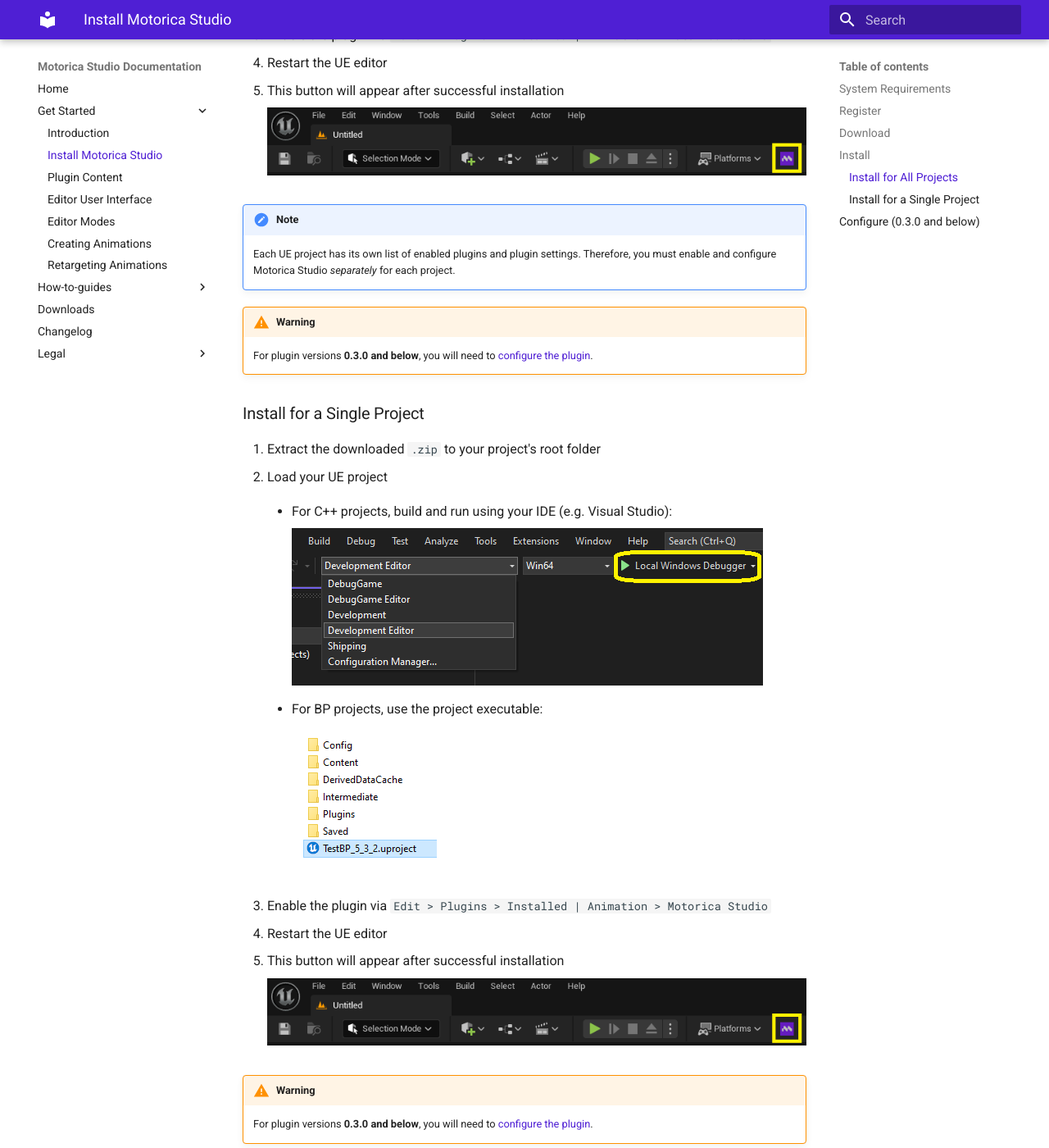
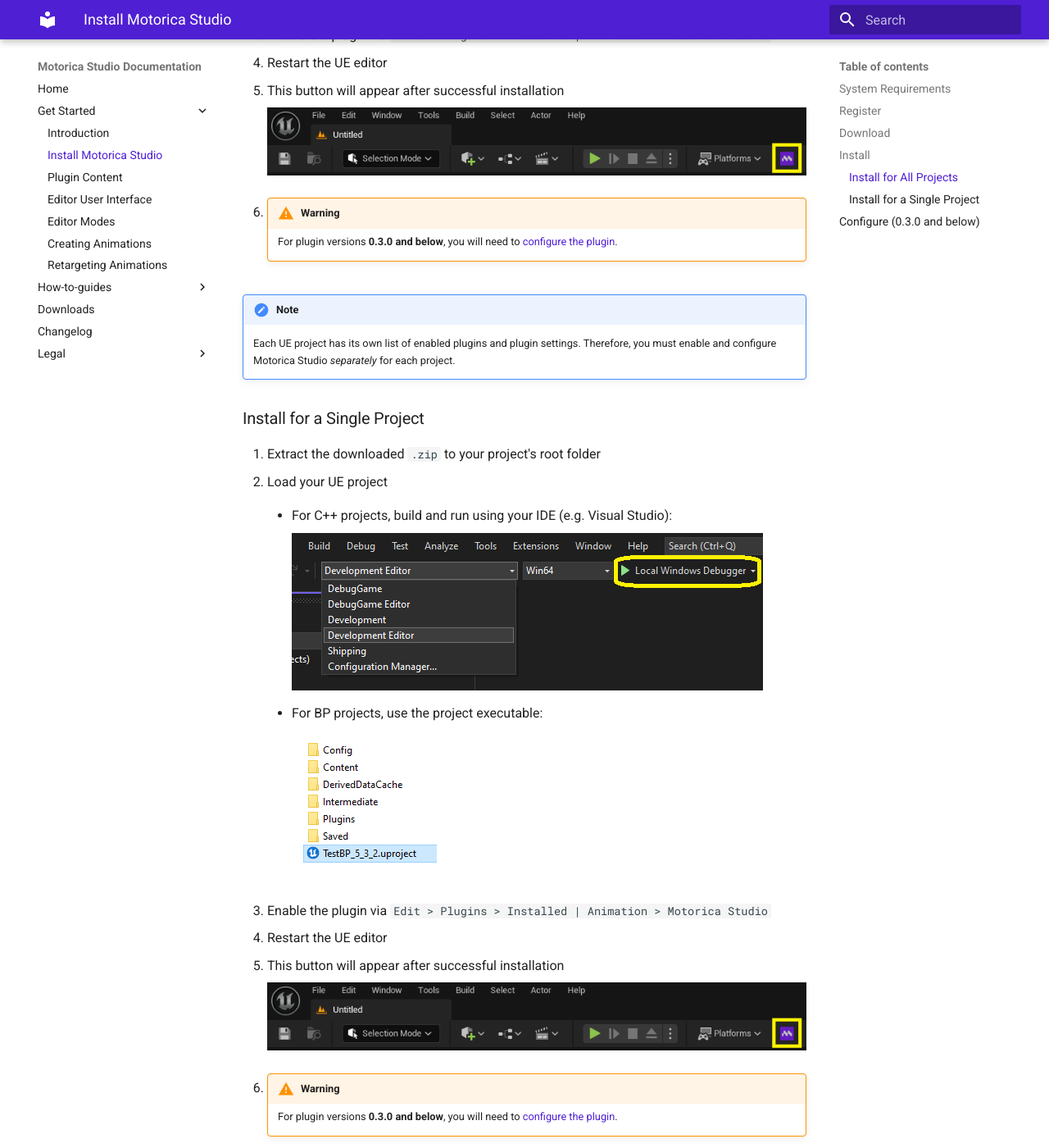
Before and after one commit to MotoricaAI/MoStudioDocs, an MkDocs documentation site: the page built from docs/get-started/installing.md, in a window 1280 px wide and 1400 px high, scrolled down 1468 px. Shown: the whole window at 82% size. Built offline with MkDocs 1.6.1 and Material for MkDocs 9.7.7, drawn with Linux system fonts in a browser that asks for light colours; some of the changed lines change nothing that is shown; some of the changed text lies outside the part shown.

Commit message:
Update docs

```diff
--- a/docs/get-started/installing.md
+++ b/docs/get-started/installing.md
@@ -41,11 +41,11 @@
 
     ![](../assets/images/ue-level-editor-toolbar-motorica-button.png)
 
+6. !!! warning
+    For plugin versions **0.3.0 and below**, you will need to [configure the plugin](#configure-030-and-below).
+
 !!! note
     Each UE project has its own list of enabled plugins and plugin settings. Therefore, you must enable and configure Motorica Studio *separately* for each project.
-
-!!! warning
-    For plugin versions **0.3.0 and below**, you will need to [configure the plugin](#configure-030-and-below).
 
 ### Install for a Single Project
 
@@ -65,11 +65,12 @@
 
     ![](../assets/images/ue-level-editor-toolbar-motorica-button.png)
 
-!!! warning
+6. !!! warning
     For plugin versions **0.3.0 and below**, you will need to [configure the plugin](#configure-030-and-below).
 
-??? info "Configuration for versions 0.3.0 and below."
-    ## Configure (0.3.0 and below)
+## Configure (0.3.0 and below)
+
+??? info "Instructions (click to show)"
 
     **Open plugin settings**
 
```
